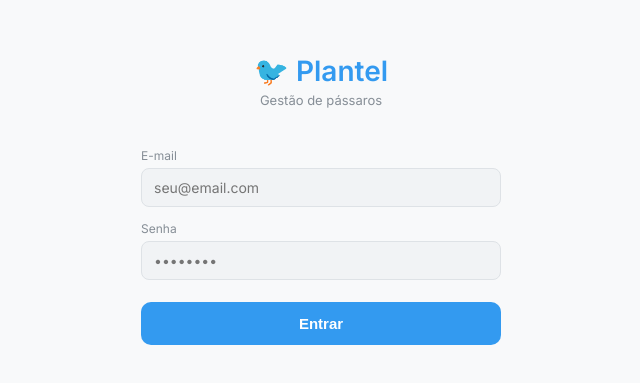
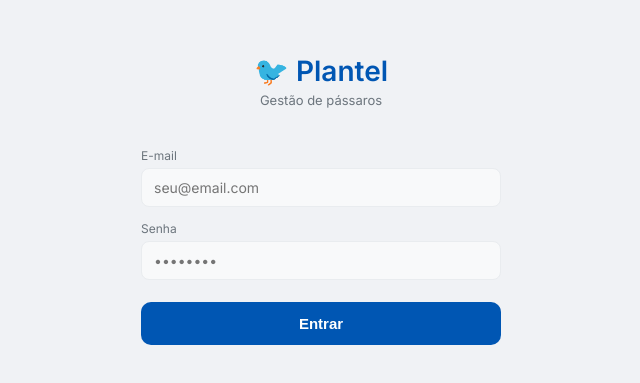
Before and after one commit to ThiagoKleinn/App-para-controle-de-canarios, a React (Vite) app: page / in a window 1280 px wide. Shown: the part 201-584 px from the top of the page, without its empty margins (319-959 px from the left). Built offline with nearby package versions, Linux system fonts and the light colour scheme; no server answers.

Commit message:
Visual alterado

```diff
--- a/src/index.css
+++ b/src/index.css
@@ -1,41 +1,39 @@
 *, *::before, *::after { box-sizing: border-box; margin: 0; padding: 0; }
 
 :root {
-    --bg:       #f8f9fa;
+    --bg:       #f0f2f5;
     --surface:  #ffffff;
-    --surface2: #f1f3f5;
-    --border:   #dee2e6;
-    --gold:     #339af0;
-    --gold-dim: #e7f5ff;
-    --text:     #212529;
-    --muted:    #868e96;
-    --green:    #40c057;
-    --green-bg: #ebfbee;
-    --red:      #fa5252;
-    --red-bg:   #fff5f5;
-    --radius:   12px;
-    --nav-h:    60px;
-    --header-h: 56px;
+    --surface2: #f8f9fa;
+    --border:   #e9ecef;
+    --gold:     #0056b3;
+    --gold-dim: #e7f1ff;
+    --text:     #1a1d23;
+    --muted:    #6c757d;
+    --green:    #2fb344;
+    --green-bg: #dcfce7;
+    --red:      #d63939;
+    --red-bg:   #fee2e2;
+    --radius:   16px;
+    --nav-h:    72px;
 }
 
 .app-header {
-    height: 140px;
+    height: 70px;
     background: var(--surface);
     border-bottom: 1px solid var(--border);
     display: flex;
-    flex-direction: column;
     align-items: center;
-    justify-content: center;
-    padding: 15px 0;
-    gap: 8px;
+    padding: 0 20px;
+    gap: 12px;
     position: sticky;
     top: 0;
     z-index: 100;
+    box-shadow: 0 2px 4px rgba(0,0,0,0.02);
 }
 
 .app-logo {
-    height: 80px;
-    width: 80px;
+    height: 48px;
+    width: 48px;
     object-fit: contain;
 }
 
@@ -44,6 +42,45 @@
     font-size: 20px;
     color: var(--text);
     letter-spacing: -0.5px;
+}
+
+.card {
+    background: var(--surface);
+    border-radius: var(--radius);
+    padding: 16px;
+    margin-bottom: 12px;
+    border: 1px solid var(--border);
+    transition: transform 0.2s, box-shadow 0.2s;
+    box-shadow: 0 2px 8px rgba(0,0,0,0.04);
+}
+
+.card:active {
+    transform: scale(0.98);
+}
+
+.bottom-nav {
+    height: var(--nav-h);
+    background: rgba(255,255,255,0.85);
+    backdrop-filter: blur(10px);
+    border-top: 1px solid var(--border);
+    display: grid;
+    grid-template-columns: repeat(4, 1fr);
+    position: fixed;
+    bottom: 0;
+    width: 100%;
+    max-width: 500px;
+    z-index: 100;
+}
+
+.nav-item i {
+    font-size: 24px;
+    margin-bottom: 4px;
+    transition: transform 0.2s;
+}
+
+.nav-item.active i {
+    transform: translateY(-4px);
+    color: var(--gold);
 }
 
 html, body, #root {
```
